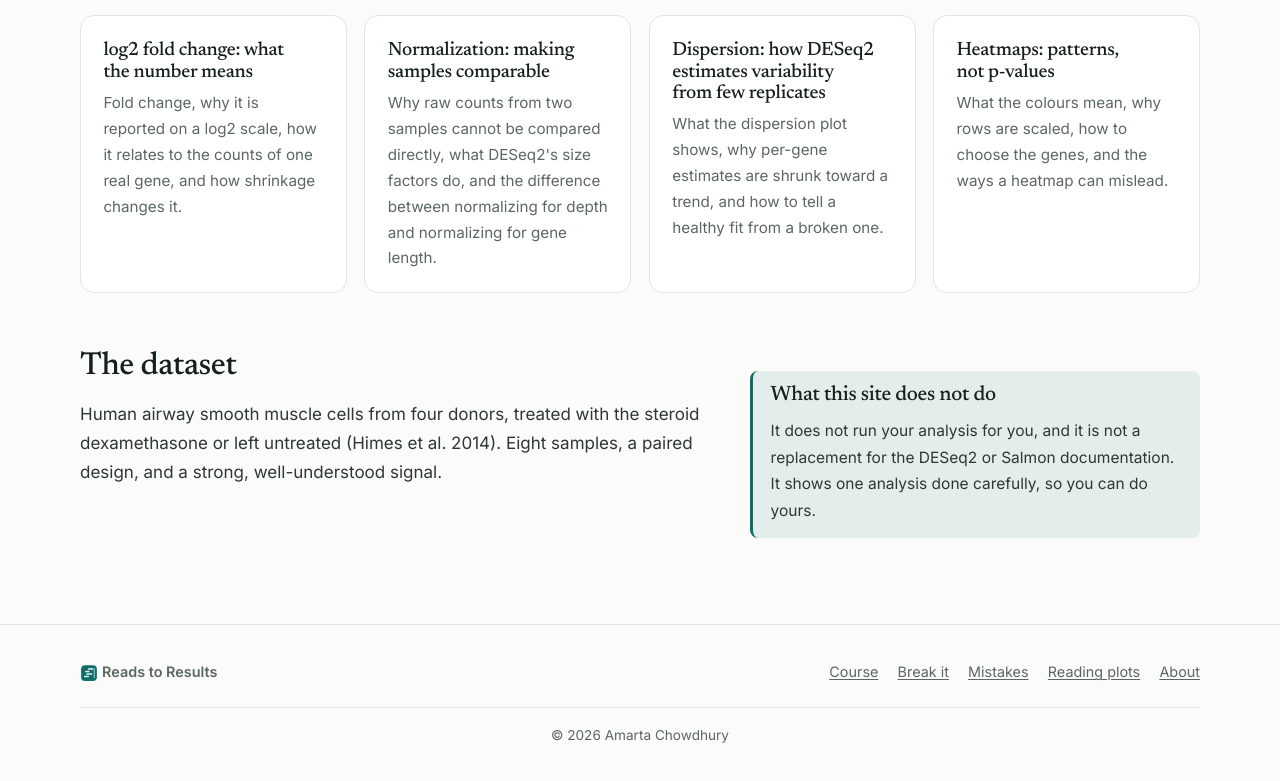
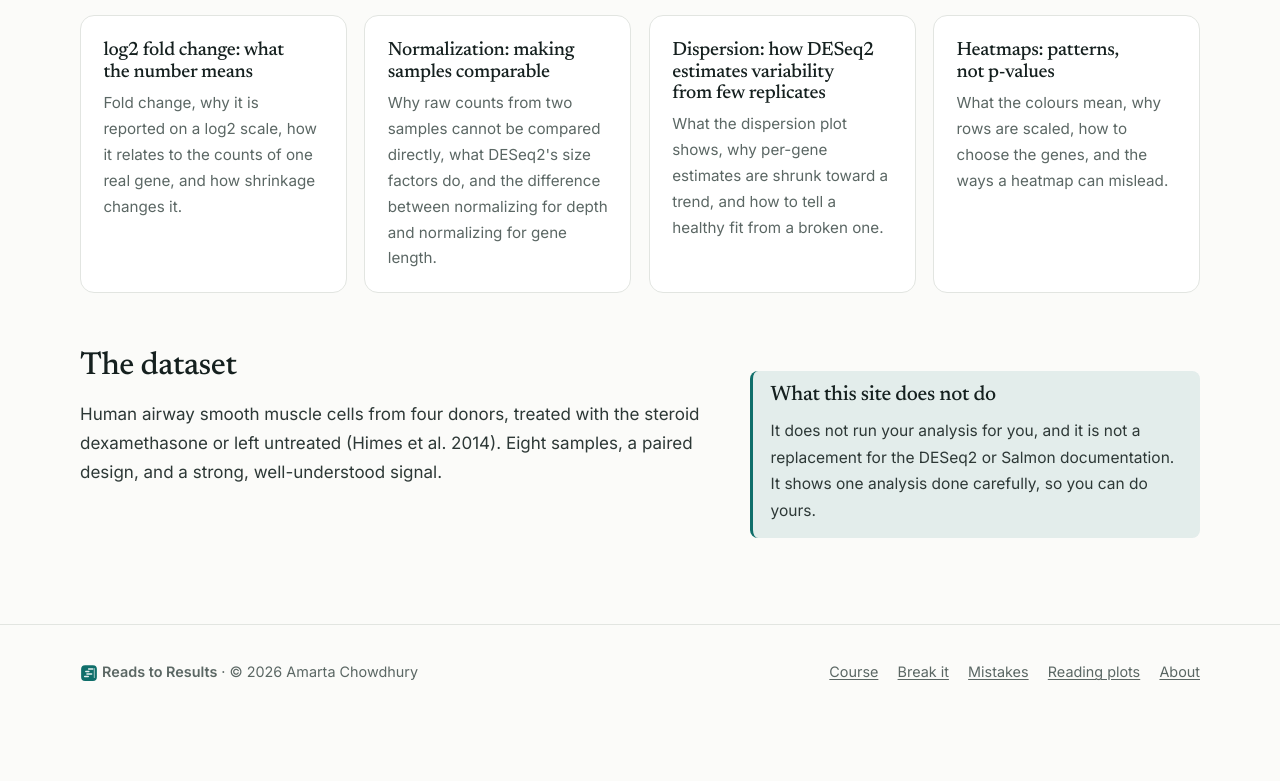
Before and after one commit to codingGrassLab/reads-to-results, an Astro site: page /reads-to-results/en/ in a window 1280 px wide. Shown: the part 2708-3489 px from the top of the page. After the commit the page ends 3441 px from the top, so only its background shows below. Built offline with nearby package versions, Linux system fonts and the light colour scheme; Astro itself is replaced by a stand-in of ours; animation ran at ten frames a second.

Commit message:
Footer: copyright back on one line with the name

```diff
--- a/src/layouts/Base.astro
+++ b/src/layouts/Base.astro
@@ -94,13 +94,12 @@ const year = new Date().getFullYear();
       <div class="container">
         <div class="row">
           <div>
-            <div><Mark size={18} /> <strong>{siteName}</strong></div>
+            <div><Mark size={18} /> <strong>{siteName}</strong> · © {year} Amarta Chowdhury</div>
           </div>
           <ul>
             {nav.map((n) => <li><a href={n.href}>{n.label}</a></li>)}
           </ul>
         </div>
-        <p class="copy">© {year} Amarta Chowdhury</p>
       </div>
     </footer>
 
--- a/src/styles/global.css
+++ b/src/styles/global.css
@@ -202,7 +202,6 @@ figcaption { font-size: 0.9rem; color: var(--muted); margin-top: 0.6em; line-hei
 .site-footer { border-top: 1px solid var(--line); padding: 2.2rem 0 3rem; color: var(--muted); font-size: 0.9rem; }
 .site-footer .row { display: flex; flex-wrap: wrap; justify-content: space-between; gap: 1rem 2rem; }
 .site-footer a { color: var(--muted); }
-.site-footer .copy { margin: 1.4rem 0 0; padding-top: 1rem; border-top: 1px solid var(--line); text-align: center; font-size: 0.85rem; }
 .site-footer ul { list-style: none; display: flex; gap: 1.2rem; margin: 0; padding: 0; }
 
 /* download list */
```
